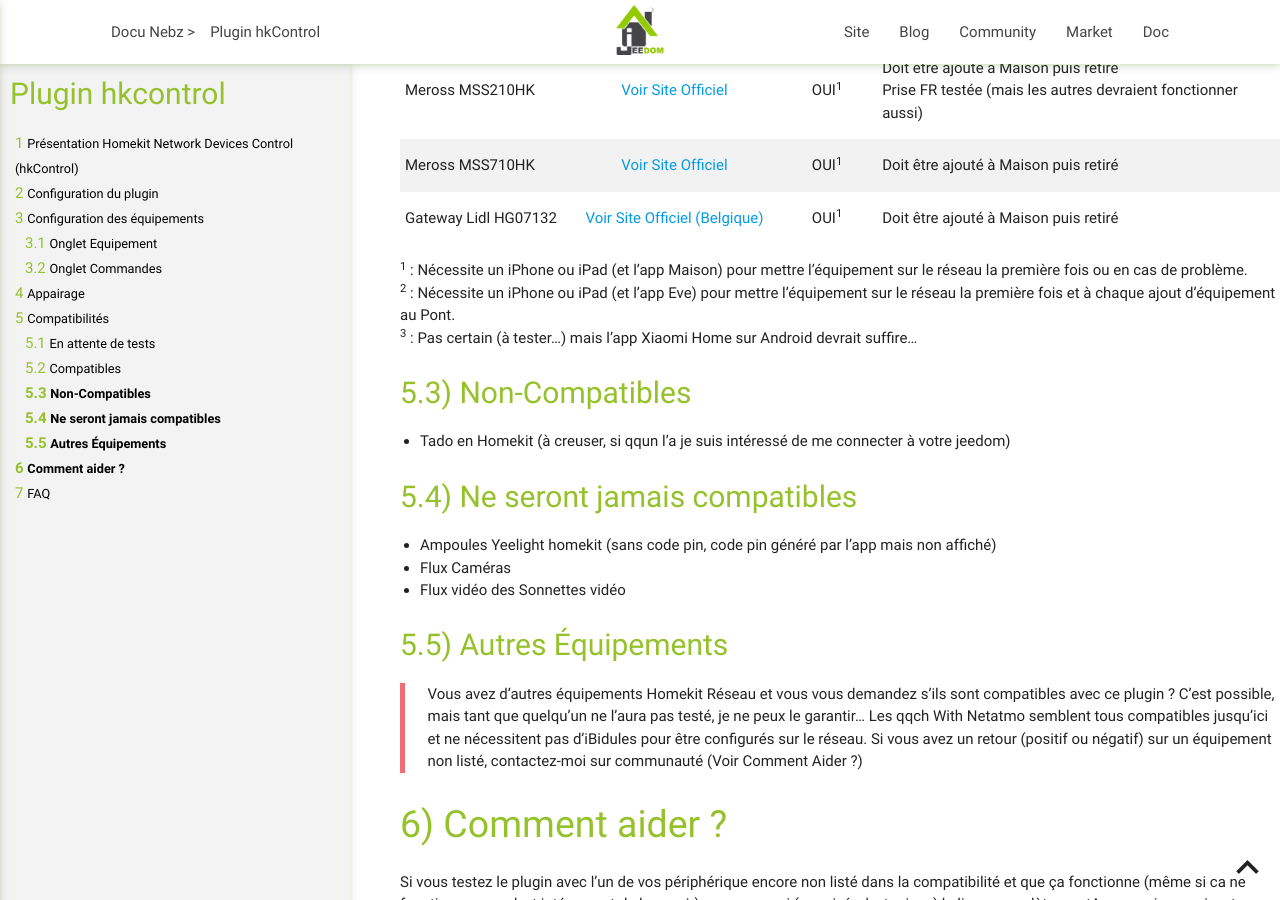
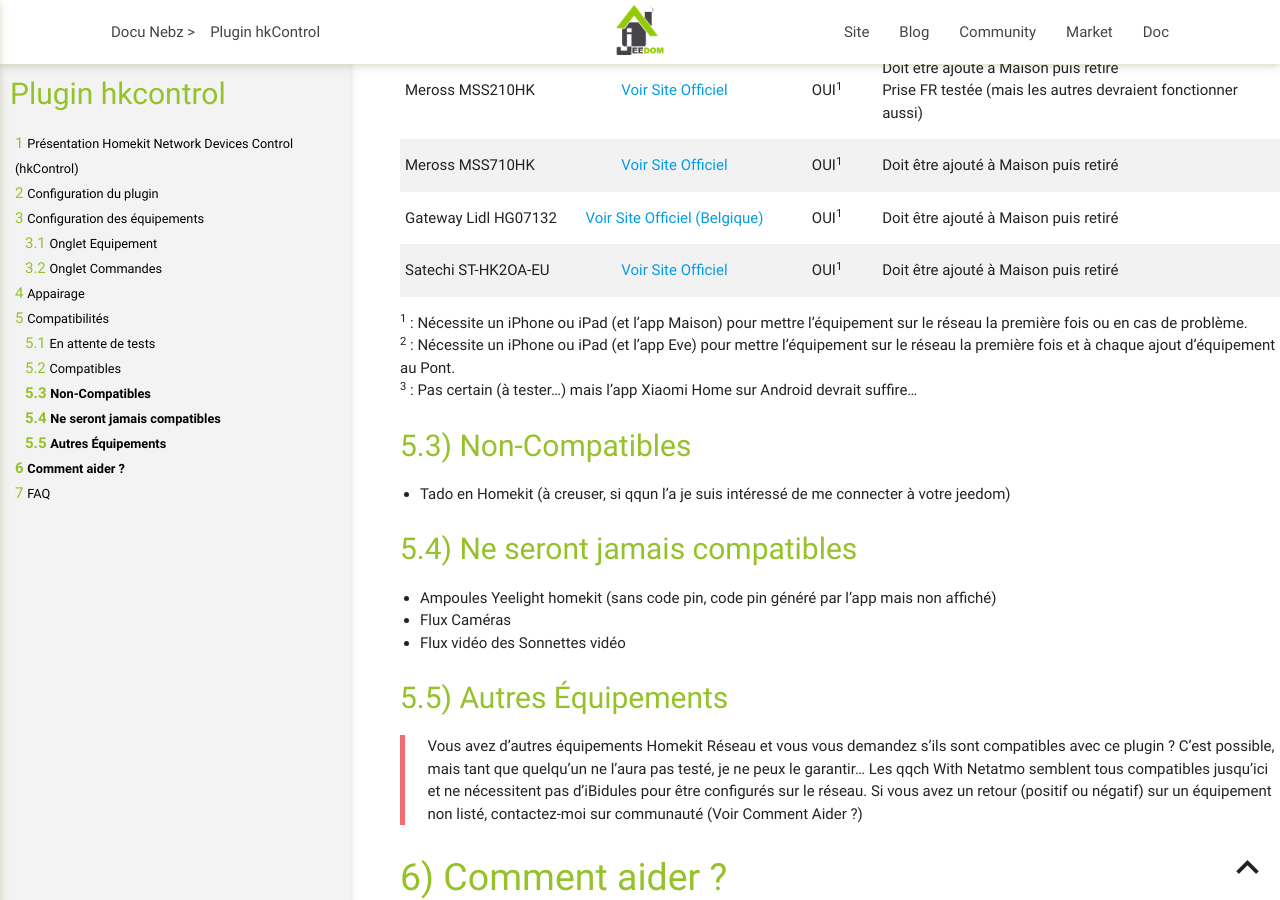
Before and after one commit to NebzHB/jeedom_docs, a Jekyll site: the page built from plugins/hkControl/fr_FR/index.md, in a window 1280 px wide and 900 px high, scrolled down 4747 px. Built offline with Jekyll 4.4.1, drawn with Linux system fonts in a browser that asks for light colours.

Commit message:
Update index.md

```diff
--- a/plugins/hkControl/fr_FR/index.md
+++ b/plugins/hkControl/fr_FR/index.md
@@ -139,6 +139,7 @@
 | Meross MSS210HK | [Voir Site Officiel](https://www.meross.com/Detail/3/Smart%20Wi-Fi%20Plug){:target="_blank" rel="noopener"} | OUI<sup>1</sup> | Doit être ajouté à Maison puis retiré<br />Prise FR testée (mais les autres devraient fonctionner aussi) |
 | Meross MSS710HK | [Voir Site Officiel](https://www.meross.com/Detail/21/Smart%20Wi-Fi%20Switch){:target="_blank" rel="noopener"} | OUI<sup>1</sup> | Doit être ajouté à Maison puis retiré |
 | Gateway Lidl HG07132 | [Voir Site Officiel (Belgique)](https://www.lidl.be/p/fr-BE/livarno-home-passerelle-domotique-smart-home/p100344717){:target="_blank" rel="noopener"} | OUI<sup>1</sup> | Doit être ajouté à Maison puis retiré |
+| Satechi ST-HK2OA-EU | [Voir Site Officiel](https://satechi.net/products/dual-smart-outlet?variant=29982394089560){:target="_blank" rel="noopener"} | OUI<sup>1</sup> | Doit être ajouté à Maison puis retiré |
 
 <sup>1</sup> : Nécessite un iPhone ou iPad (et l'app Maison) pour mettre l'équipement sur le réseau la première fois ou en cas de problème.<br/>
 <sup>2</sup> : Nécessite un iPhone ou iPad (et l'app Eve) pour mettre l'équipement sur le réseau la première fois et à chaque ajout d'équipement au Pont.<br/>
```
